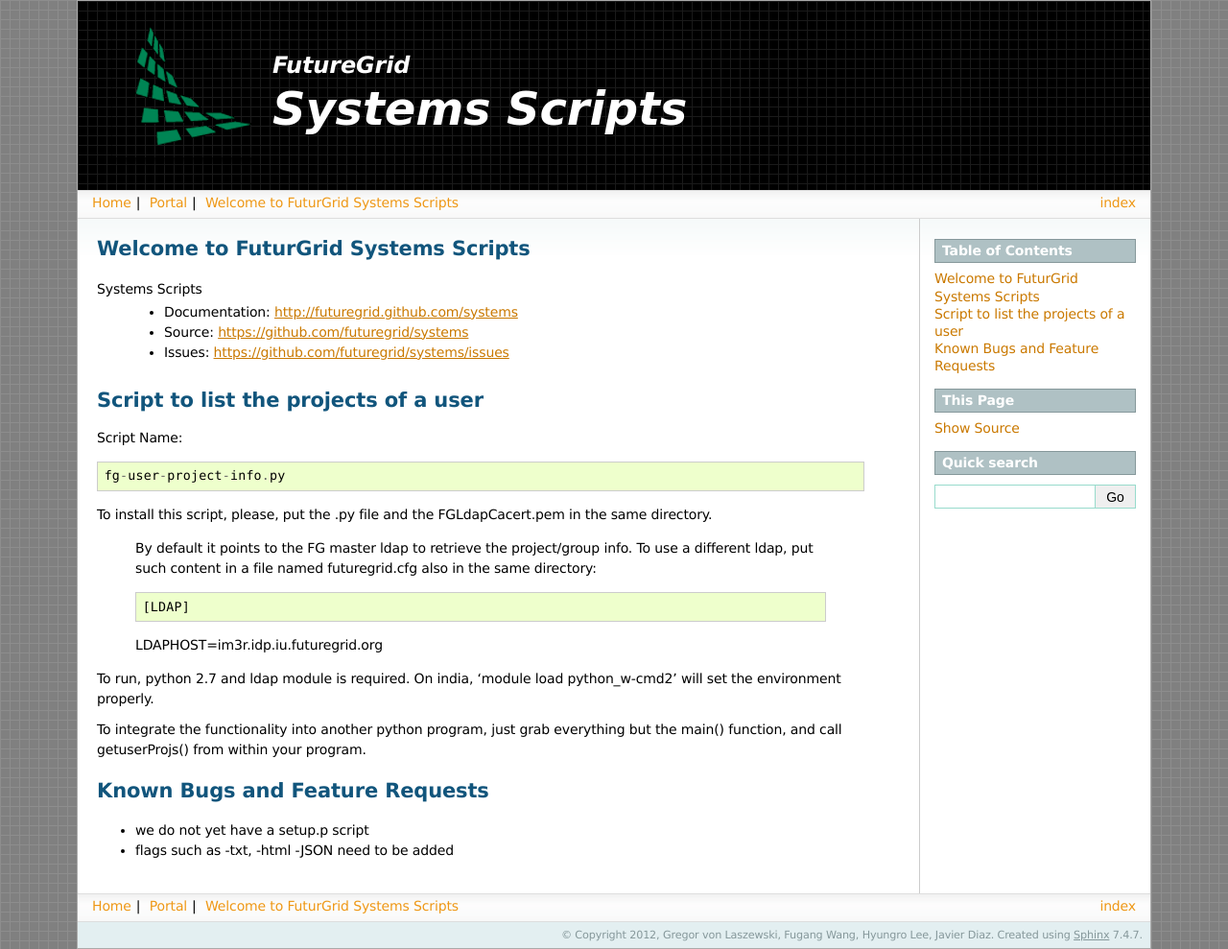
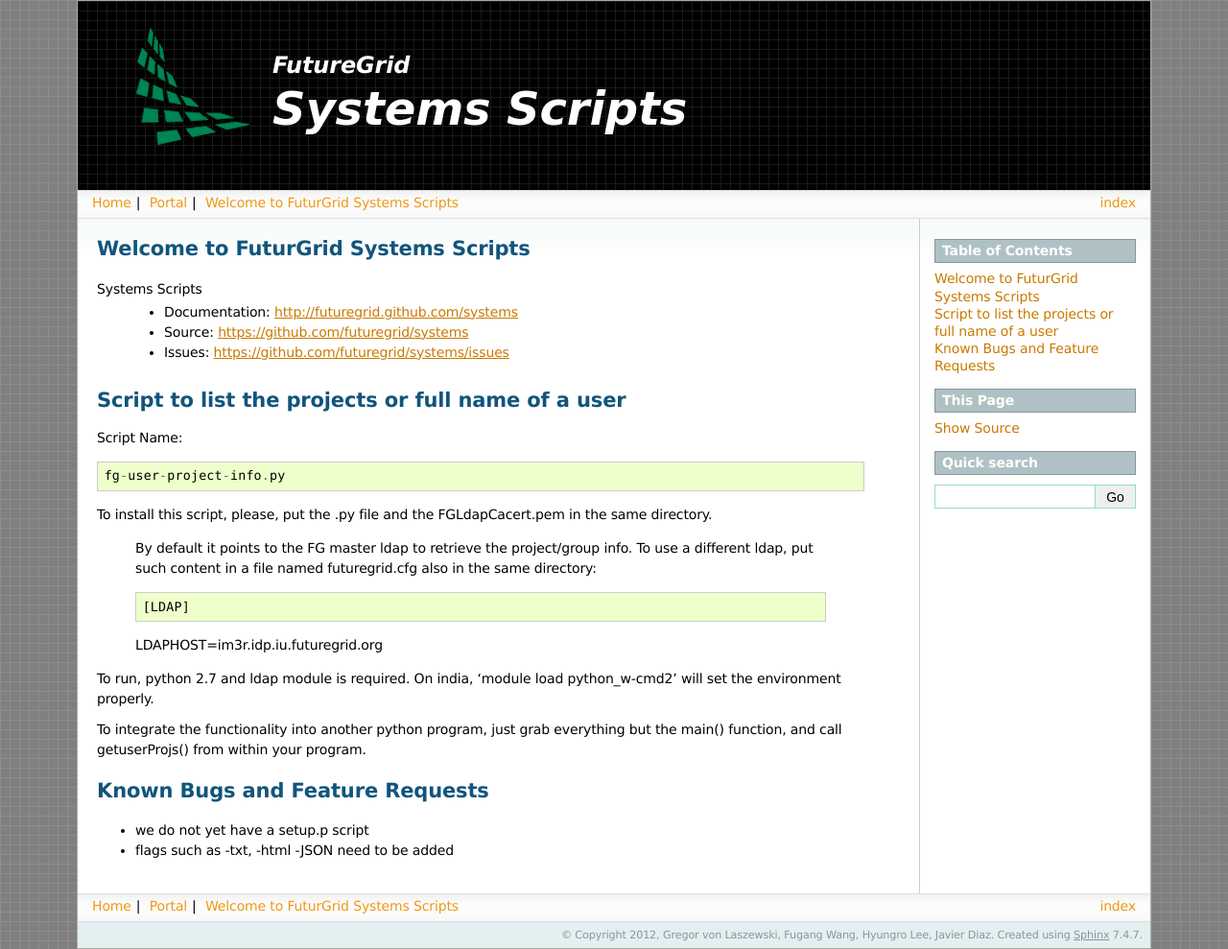
Before and after one commit to futuregrid/systems, a Sphinx documentation site: the page built from doc/source/index.rst, in a window 1280 px wide. Shown: the whole page at 96% size. Built offline with Sphinx 7.4.7, drawn with Linux system fonts in a browser that asks for light colours; formulas are drawn with MathJax 3.

Commit message:
documentation update for the new -n/--showname option

```diff
--- a/doc/source/index.rst
+++ b/doc/source/index.rst
@@ -6,7 +6,7 @@
   * Source: https://github.com/futuregrid/systems
   * Issues: https://github.com/futuregrid/systems/issues
 
-Script to list the projects of a user
+Script to list the projects or full name of a user
 ======================
 
 Script Name::
```
Also changed, not shown: README.md (+9 -1 lines).
